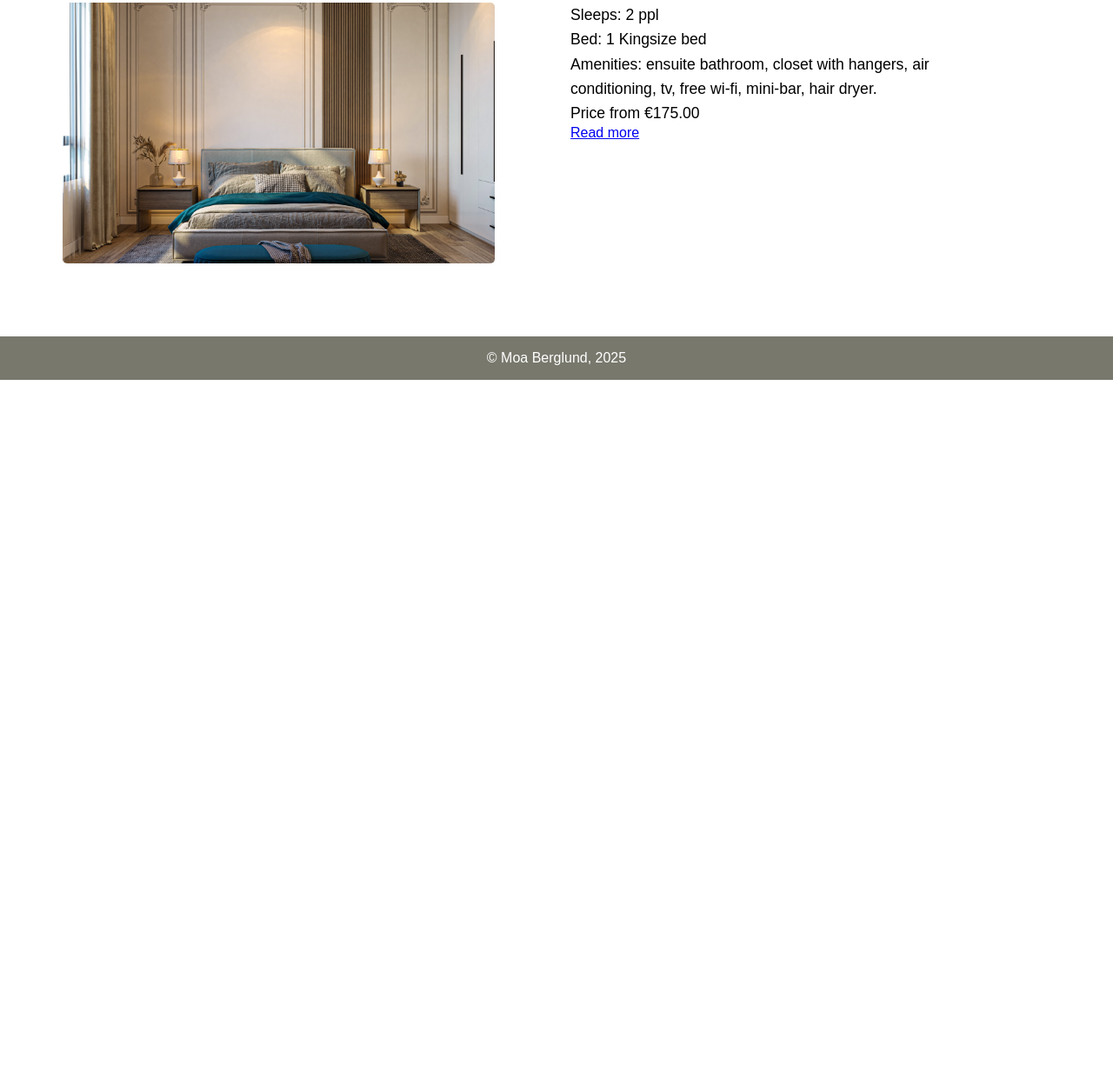
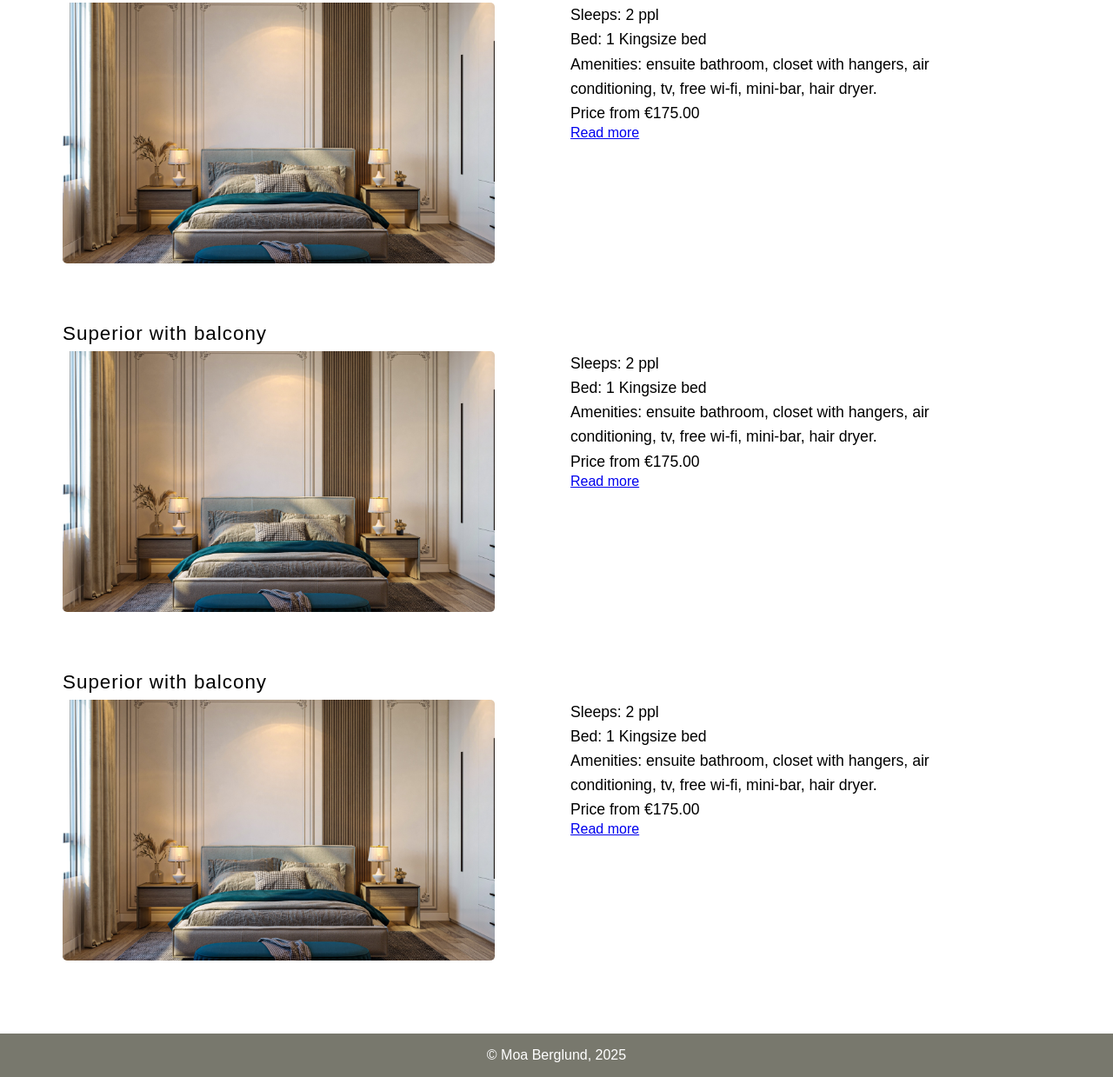
Before and after one commit to moaberglund/wordpress-project, a website built with Parcel: page src/html/roomsAndSuites.html in a window 1280 px wide. Shown: the part 515-1754 px from the top of the page at 87% size. Before the commit the page ends 952 px from the top, so only its background shows below. Built offline with nearby package versions, Linux system fonts and the light colour scheme; a web font is replaced by a local one.

Commit message:
lägg till fler "rum" och lägg till margin

```diff
--- a/src/css/pages/rooms.scss
+++ b/src/css/pages/rooms.scss
@@ -1,4 +1,5 @@
 .room-bubble {
+    margin-bottom: 4em;
     h2 {
         font-weight: 400;
         font-size: 1.4em;
--- a/src/html/roomsAndSuites.html
+++ b/src/html/roomsAndSuites.html
@@ -85,6 +85,56 @@
             </div>
           </div>
         </div>
+
+        <div class="room-bubble">
+          <h2>Superior with balcony</h2>
+          <div class="grid">
+            <div class="rs-img">
+              <img
+                src="../media/rooms/superior.jpg"
+                alt="Hotel room Superior with Balcony"
+              />
+            </div>
+
+            <div class="rs-text">
+              <p>Sleeps: 2 ppl</p>
+              <p>Bed: 1 Kingsize bed</p>
+              <p>
+                Amenities: ensuite bathroom, closet with hangers, air
+                conditioning, tv, free wi-fi, mini-bar, hair dryer.
+              </p>
+              <p>Price from €175.00</p>
+
+              <a href="room.html">Read more</a>
+            </div>
+          </div>
+        </div>
+
+        <div class="room-bubble">
+          <h2>Superior with balcony</h2>
+          <div class="grid">
+            <div class="rs-img">
+              <img
+                src="../media/rooms/superior.jpg"
+                alt="Hotel room Superior with Balcony"
+              />
+            </div>
+
+            <div class="rs-text">
+              <p>Sleeps: 2 ppl</p>
+              <p>Bed: 1 Kingsize bed</p>
+              <p>
+                Amenities: ensuite bathroom, closet with hangers, air
+                conditioning, tv, free wi-fi, mini-bar, hair dryer.
+              </p>
+              <p>Price from €175.00</p>
+
+              <a href="room.html">Read more</a>
+            </div>
+          </div>
+        </div>
+
+
       </div>
 
     </main>
```
